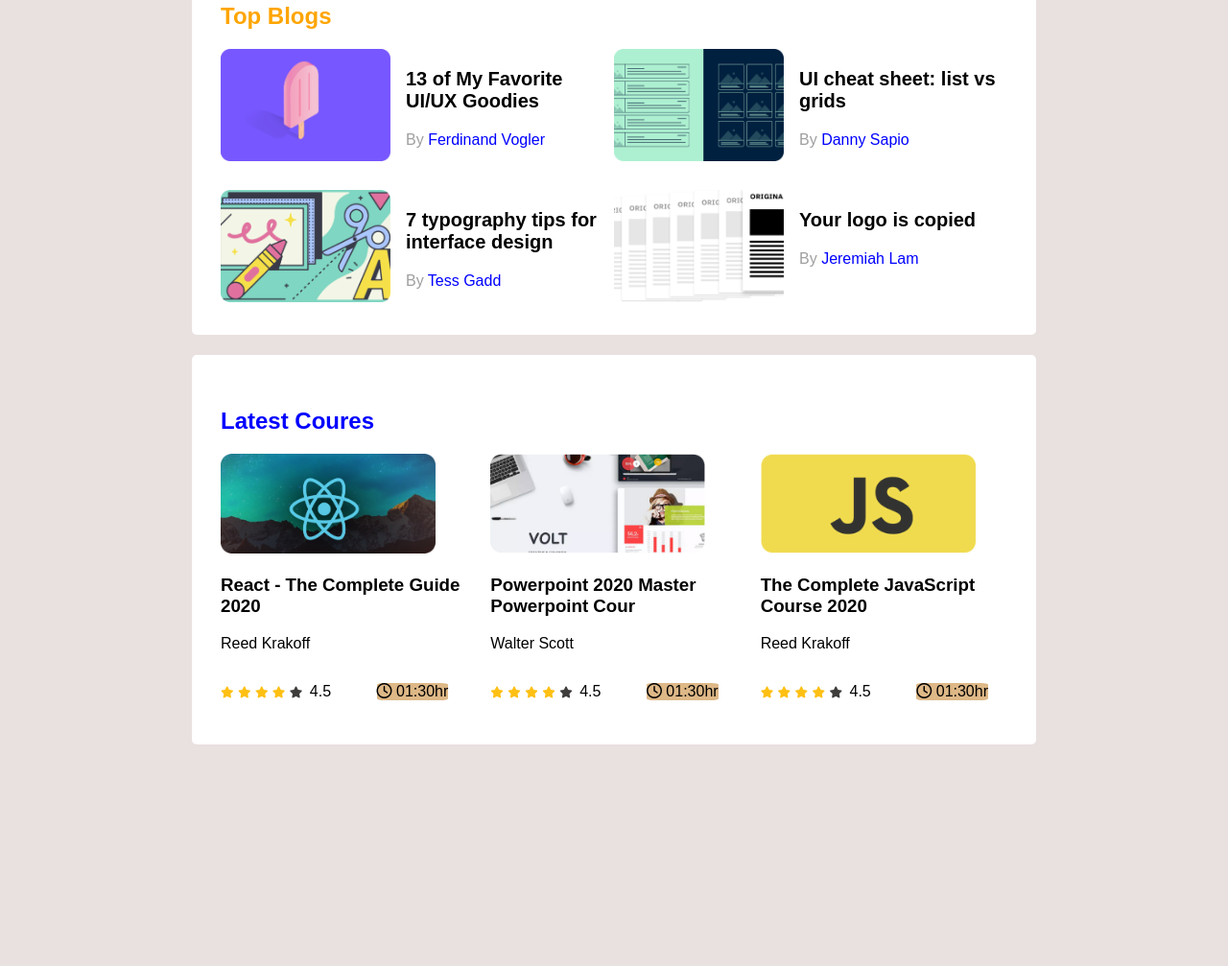
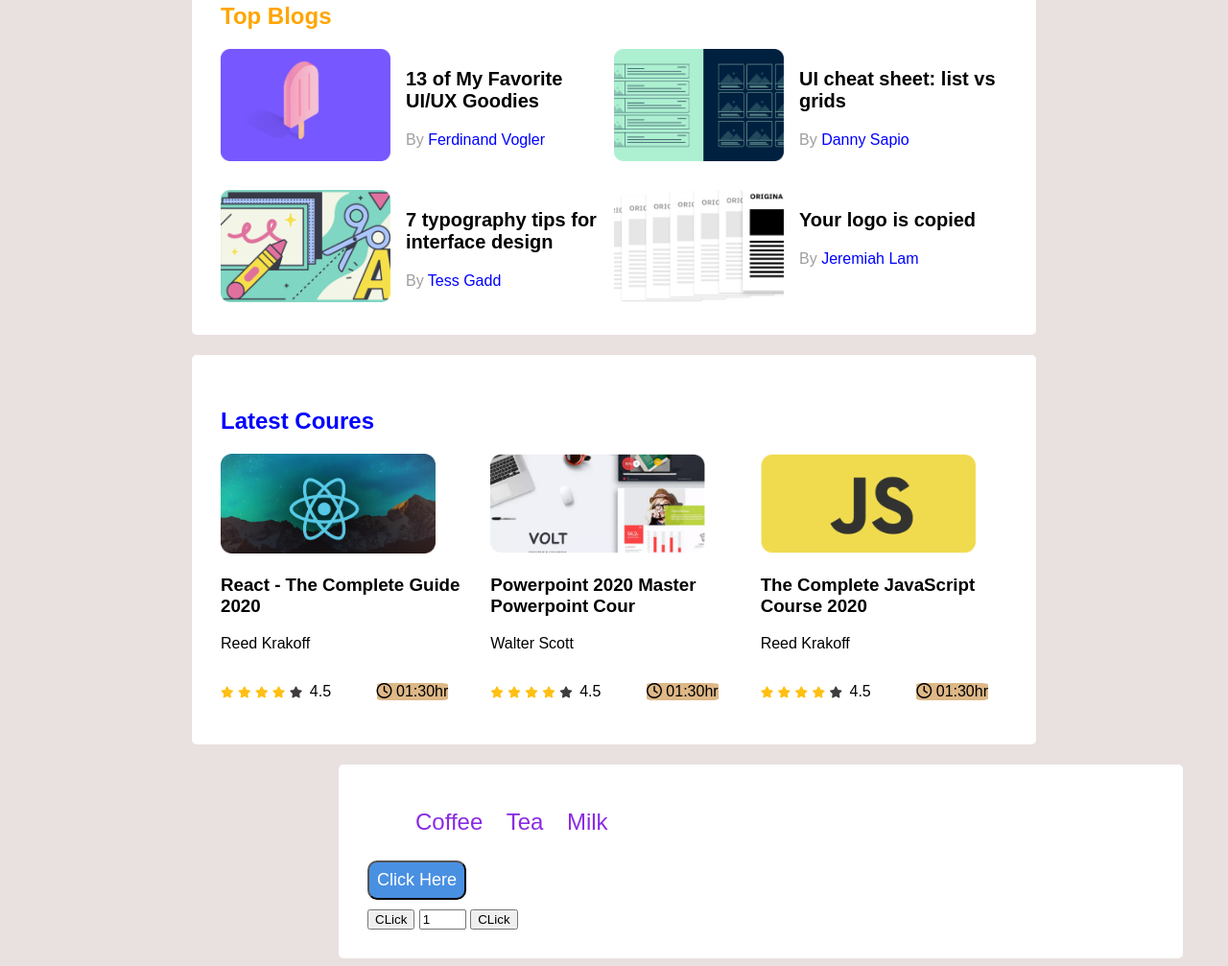
Before and after one commit to Munna-Mahmud/A-landing-Page, a plain HTML site: page index.html in a window 1280 px wide. Shown: the part 348-1355 px from the top of the page at 96% size. Before the commit the page ends 1132 px from the top, so only its background shows below. Drawn offline with Linux system fonts and the light colour scheme.

Commit message:
added button js

```diff
--- a/app.js
+++ b/app.js
@@ -1,9 +1,34 @@
-const topPlayersTitle= document.getElementById('top-players-title');
-topPlayersTitle.style.color='orange';
+const topPlayersTitle = document.getElementById('top-players-title');
+topPlayersTitle.style.color = 'orange';
 
-const blogsTitle=document.getElementById('blogs-title');
-blogsTitle.style.color='orange';
-//bg
+const blogsTitle = document.getElementById('blogs-title');
+blogsTitle.style.color = 'orange';
 
-const bgColor=document.getElementById('bg-color');
-bgColor.style.backgroundColor='rgba(255, 0, 0, 0.2)';
+//bgcolor change
+
+const bgColor = document.getElementById('bg-color');
+bgColor.style.backgroundColor = 'rgba(255, 0, 0, 0.2)';
+
+//4
+
+
+//5
+function updateNumber(isIncreasing) {
+    const btnInput = document.getElementById('input-number');
+    const inputNumber = btnInput.value;
+    if(isIncreasing ==true){
+        btnInput.value = parseInt(inputNumber) + 1;
+    } else if( inputNumber > 0){
+        btnInput.value = parseInt(inputNumber) - 1;
+    }
+}
+
+document.getElementById('press-btn-plus').addEventListener('click', function () {
+    updateNumber(true)
+
+});
+
+document.getElementById('press-btn-minus').addEventListener('click', function () {
+   updateNumber(false);
+
+})
--- a/index.html
+++ b/index.html
@@ -207,6 +207,20 @@
             </div>
         </section>
     </main>
+    <section class="container list-section">
+        <div class="list">
+            <ul id="content">
+                <li class="num1">Coffee</li>
+                <li>Tea</li>
+                <li>Milk</li>
+            </ul>
+            <button  class="list-btn"> Click Here</button>
+        </div>
+        <button id="press-btn-minus">CLick</button>
+        <input id="input-number" type="number" min="0" class="form-control text-center" value="1" style="width: 5%; margin-top: 10px;">
+        <button id="press-btn-plus">CLick</button>
+    </section>
+
     <script src="app.js"></script>
 </body>
 
--- a/style.css
+++ b/style.css
@@ -105,7 +105,23 @@ grid-row-gap: 30px;
 span{
     margin-right: 40px;
 }
-
+.list-section{
+    margin-left: 345px;
+}
+.list-btn{
+    color: white;
+    background-color: rgb(73, 144, 226);
+    font-size: 18px;
+    padding: 8px;
+    margin-top: 10px;
+    border-radius: 10px;
+}
+.list ul li{
+    color: blueviolet;
+    font-size: 24px;
+    margin: 10px;
+    display: inline;
+}
 /*--------------- ----------------------
 --------media quaries section---------- */
 @media only screen and (max-width:688px) {
```
Lines whose indentation alone changed are shown as unchanged.
